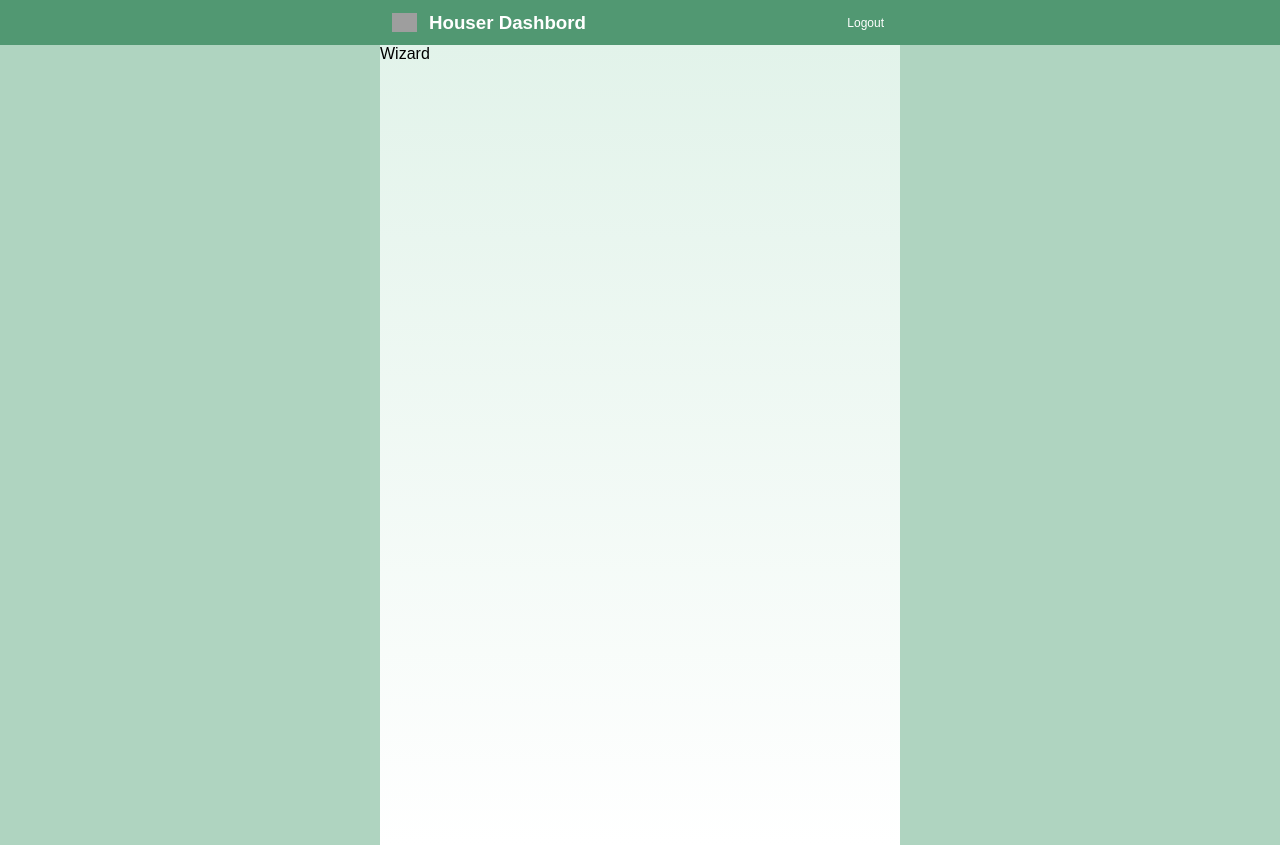
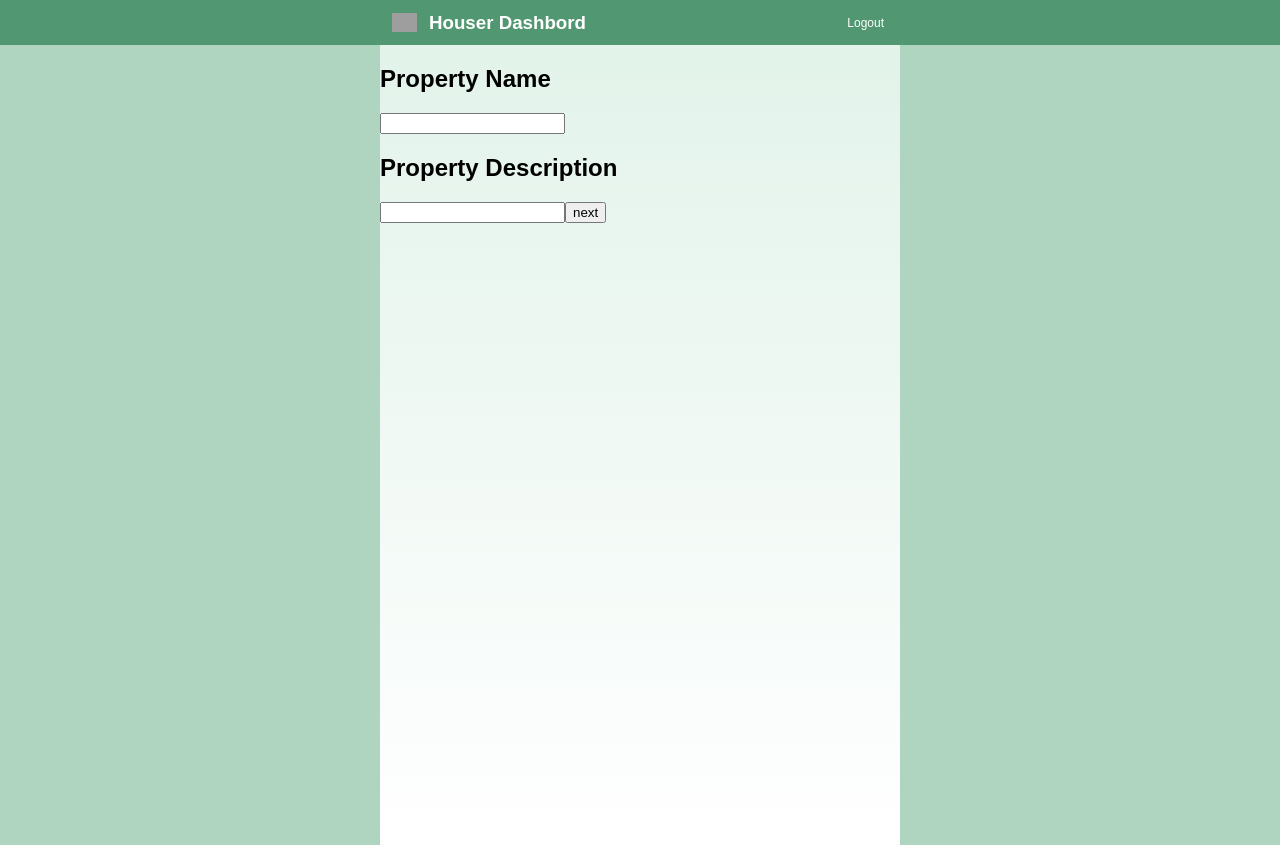
Before and after one commit to chasewdavis/sim-2, a React (Create React App) app: page /#/nav/wizard in a window 1280 px wide. Built offline with nearby package versions, Linux system fonts and the light colour scheme; grey boxes are pictures that could not be loaded.

Commit message:
editing wizard

```diff
--- a/src/components/wizard/WizOne.js
+++ b/src/components/wizard/WizOne.js
@@ -2,11 +2,14 @@ import React, { Component } from 'react';
 
 export default class WizOne extends Component {
     render() {
+        let { setProperty, setDescription, next } = this.props
         return (
-            <div className='center_piece'>
-                <div className='form'>
-                    One
-                </div>
+            <div className='WizOne'>
+                <h2>Property Name</h2>
+                <input onChange={e => setProperty(e.target.value)} />
+                <h2>Property Description</h2>
+                <input onChange={e => setDescription(e.target.value)} />
+                <button onClick={next} >next</button>
             </div>
         )
     }
--- a/src/components/wizard/Wizard.js
+++ b/src/components/wizard/Wizard.js
@@ -1,13 +1,161 @@
 import React, { Component } from 'react';
+import WizOne from './WizOne';
+import WizTwo from './WizTwo';
+import WizThree from './WizThree';
+import WizFour from './WizFour';
+import WizFive from './WizFive';
 
 export default class Wizard extends Component {
+
+    constructor() {
+        super()
+        this.state = {
+            property: '',
+            description: '',
+            address: '',
+            city: '',
+            state: '',
+            zip: '',
+            imgurl: '',
+            mortgage: '',
+            loan: '',
+            rent: '',
+            wizard: 1
+        }
+        this.next = this.next.bind(this);
+        this.setProperty = this.setProperty.bind(this);
+        this.setDescription = this.setDescription.bind(this);
+        this.setAddress = this.setAddress.bind(this);
+        this.setCity = this.setCity.bind(this);
+        this.updateState = this.updateState.bind(this);
+        this.setZip = this.setZip.bind(this);
+        this.setImgurl = this.setImgurl.bind(this);
+        this.setMortgage = this.setMortgage.bind(this);
+        this.setLoan = this.setLoan.bind(this);
+        this.setRent = this.setRent.bind(this);
+        this.previous = this.previous.bind(this);
+        this.complete = this.complete.bind(this);
+    }
+
+    previous() {
+        this.setState({
+            wizard: this.state.wizard - 1
+        })
+    }
+
+    next() {
+        this.setState({
+            wizard: this.state.wizard + 1
+        })
+    }
+
+    complete() {
+        console.log('completed')
+    }
+
+    setProperty(val) {
+        this.setState({
+            property: val
+        })
+    }
+
+    setDescription(val) {
+        this.setState({
+            description: val
+        })
+    }
+    setAddress(val) {
+        this.setState({
+            address: val
+        })
+    }
+    setCity(val) {
+        this.setState({
+            city: val
+        })
+    }
+    updateState(val) {
+        this.setState({
+            state: val
+        })
+    }
+    setZip(val) {
+        this.setState({
+            zip: val
+        })
+    }
+    setImgurl(val) {
+        this.setState({
+            imgurl: val
+        })
+    }
+    setMortgage(val) {
+        this.setState({
+            mortgage: val
+        })
+    }
+    setLoan(val) {
+        this.setState({
+            loan: val
+        })
+    }
+    setRent(val) {
+        this.setState({
+            rent: val
+        })
+    }
+
     render() {
+        let { previous, complete, next, setProperty, setDescription, setAddress, setCity, updateState, setZip, setImgurl, setLoan, setMortgage, setRent } = this
+        switch (this.state.wizard) {
+            case 1:
                 return (
                     <div className='center_piece'>
                         <div className='form'>
-                    Wizard
+                            <WizOne next={next} setProperty={setProperty} setDescription={setDescription} />
+                        </div>
+                    </div>
+                )
+            case 2:
+                return (
+                    <div className='center_piece'>
+                        <div className='form'>
+                            <WizTwo next={next} setCity={setCity} setAddress={setAddress} updateState={updateState} setZip={setZip} />
+                        </div>
+                    </div>
+                )
+            case 3:
+                return (
+                    <div className='center_piece'>
+                        <div className='form'>
+                            <WizThree next={next} setImgurl={setImgurl} />
+                        </div>
+                    </div>
+                )
+            case 4:
+                return (
+                    <div className='center_piece'>
+                        <div className='form'>
+                            <WizFour next={next} setLoan={setLoan} setMortgage={setMortgage} />
+                        </div>
+                    </div>
+                )
+            case 5:
+                return (
+                    <div className='center_piece'>
+                        <div className='form'>
+                            <WizFive complete={complete} setRent={setRent} />
+                        </div>
+                    </div>
+                )
+            default:
+                return (
+                    <div className='center_piece'>
+                        <div className='form'>
+                            <WizOne />
                         </div>
                     </div>
                 )
         }
     }
+}
```
Lines whose indentation alone changed are shown as unchanged.
